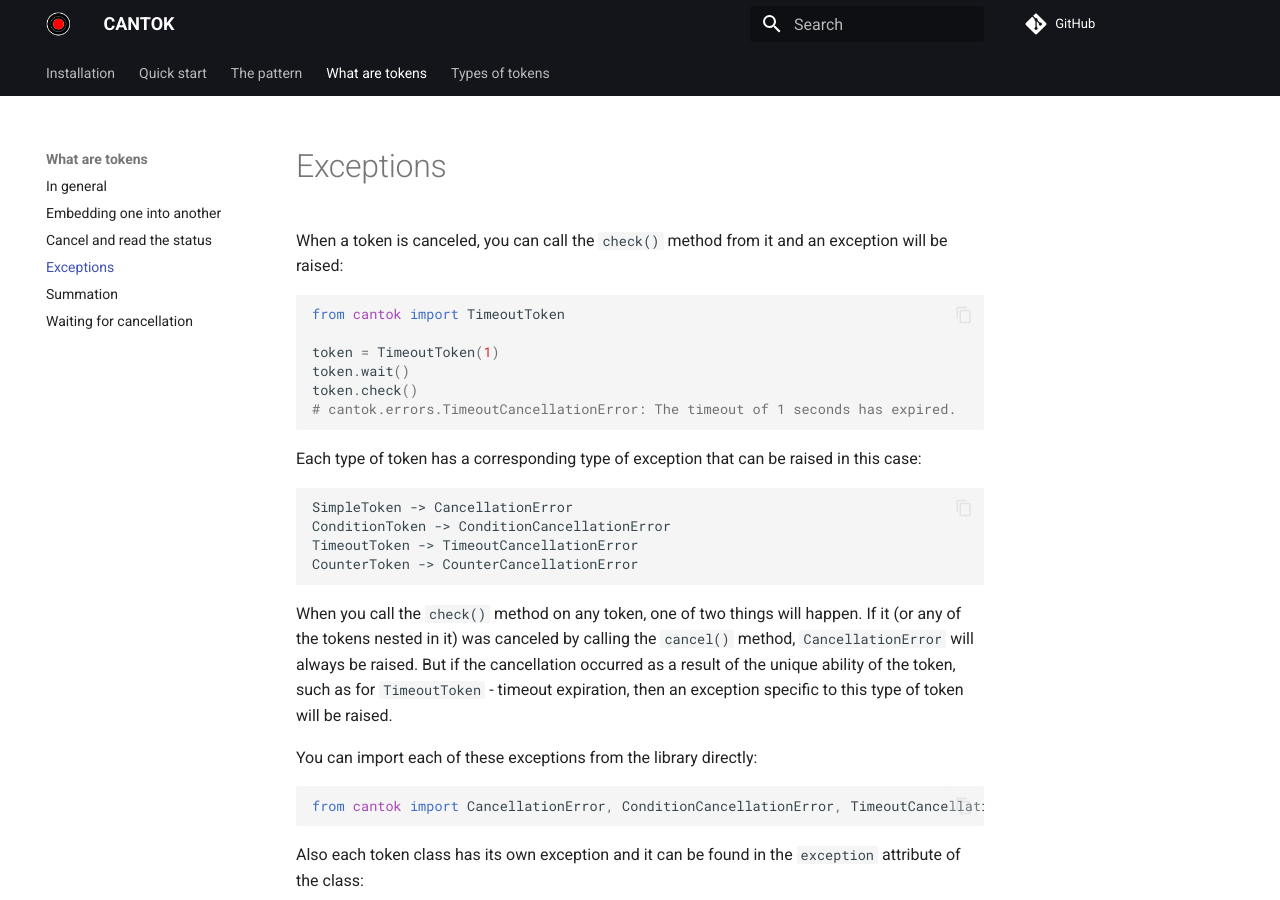
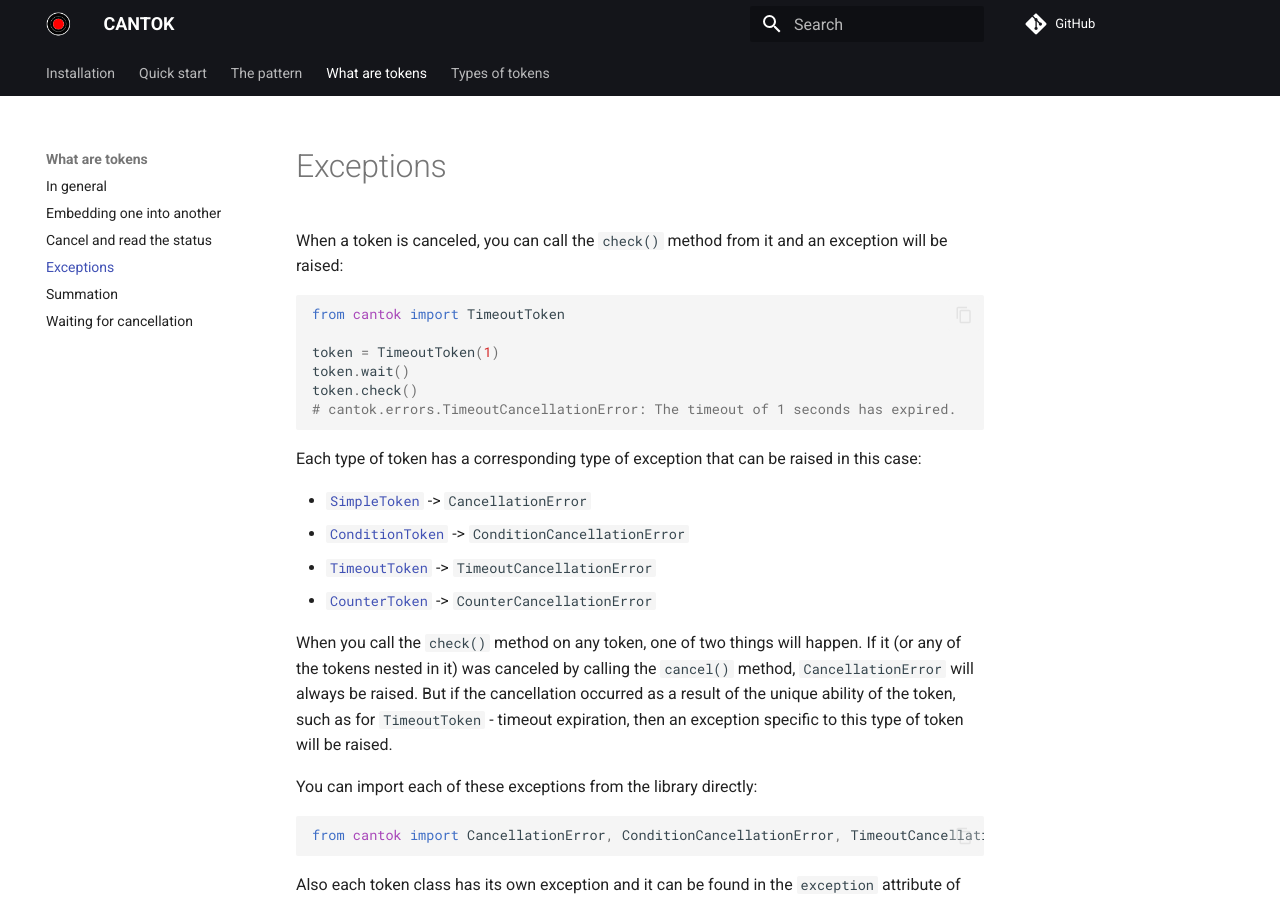
Before and after one commit to pomponchik/cantok, an MkDocs documentation site: the page built from docs/docs/what_are_tokens/exceptions.md, in a window 1280 px wide and 900 px high. Built offline with MkDocs 1.6.1 and Material for MkDocs 9.7.7, drawn with Linux system fonts in a browser that asks for light colours; comment, search, counter and statistics services are not loaded; some of the changed lines change nothing that is shown.

Commit message:
documentation

````diff
--- a/docs/docs/what_are_tokens/exceptions.md
+++ b/docs/docs/what_are_tokens/exceptions.md
@@ -11,12 +11,10 @@
 
 Each type of token has a corresponding type of exception that can be raised in this case:
 
-```
-SimpleToken -> CancellationError
-ConditionToken -> ConditionCancellationError
-TimeoutToken -> TimeoutCancellationError
-CounterToken -> CounterCancellationError
-```
+- [`SimpleToken`](/types_of_tokens/SimpleToken/) -> `CancellationError`
+- [`ConditionToken`](/types_of_tokens/ConditionToken/) -> `ConditionCancellationError`
+- [`TimeoutToken`](/types_of_tokens/TimeoutToken/) -> `TimeoutCancellationError`
+- [`CounterToken`](/types_of_tokens/CounterToken/) -> `CounterCancellationError`
 
 When you call the `check()` method on any token, one of two things will happen. If it (or any of the tokens nested in it) was canceled by calling the `cancel()` method, `CancellationError` will always be raised. But if the cancellation occurred as a result of the unique ability of the token, such as for `TimeoutToken` - timeout expiration, then an exception specific to this type of token will be raised.
 
````
